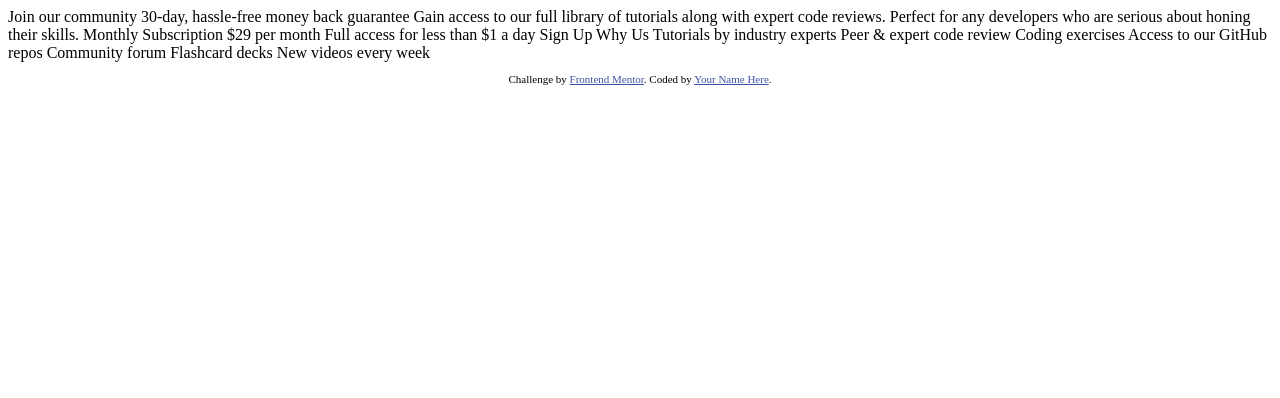
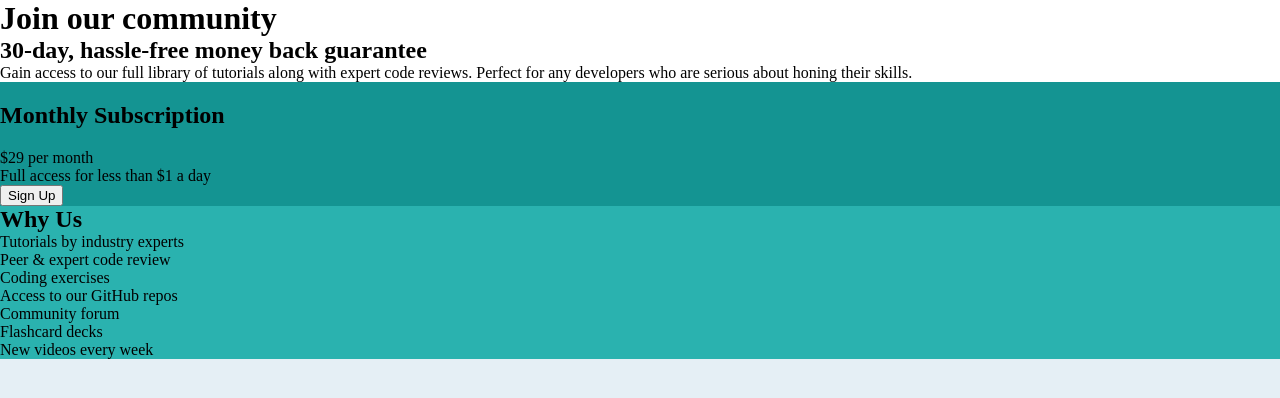
Before and after one commit to ThiagoHenriqueLinhares/single-price-grid-component-master, a plain HTML site: page index.html in a window 1280 px wide. Drawn offline with Linux system fonts and the light colour scheme.

Commit message:
Novo Projeto

```diff
--- a/index.html
+++ b/index.html
@@ -5,6 +5,7 @@
   <meta name="viewport" content="width=device-width, initial-scale=1.0"> <!-- displays site properly based on user's device -->
 
   <link rel="icon" type="image/png" sizes="32x32" href="./images/favicon-32x32.png">
+  <link rel="stylesheet" href="style.css">
 
   <title>Frontend Mentor | Single Price Grid Component</title>
 
@@ -15,36 +16,30 @@
   </style>
 </head>
 <body>
-  Join our community
+  <main>
+    <h1>Join our community</h1>
+    <h2>30-day, hassle-free money back guarantee</h2>
+    <p>
+      Gain access to our full library of tutorials along with expert code reviews.
+      Perfect for any developers who are serious about honing their skills.
+    </p>
+  </main>
+    <div class="preco">
+      <h2 class="inscricao">Monthly Subscription</h2>
+      <p>&dollar;29 per month</p>
+      <p>Full access for less than &dollar;1 a day</p>
+      <button>Sign Up</button>
+    </div>
+    <div class="porque">
+      <h2>Why Us</h2>
+        <p>Tutorials by industry experts</p>
+        <p>Peer &amp; expert code review</p>
+        <p>Coding exercises</p>
+        <p>Access to our GitHub repos</p>
+        <p>Community forum</p>
+        <p>Flashcard decks</p>
+        <p>New videos every week</p>
+    </div>
 
-  30-day, hassle-free money back guarantee
-
-  Gain access to our full library of tutorials along with expert code reviews.
-  Perfect for any developers who are serious about honing their skills.
-
-  Monthly Subscription
-
-  &dollar;29 per month
-
-  Full access for less than &dollar;1 a day
-
-  Sign Up
-
-  Why Us
-
-  Tutorials by industry experts
-  Peer &amp; expert code review
-  Coding exercises
-  Access to our GitHub repos
-  Community forum
-  Flashcard decks
-  New videos every week
-
-  <footer>
-    <p class="attribution">
-      Challenge by <a href="https://www.frontendmentor.io?ref=challenge" target="_blank">Frontend Mentor</a>.
-      Coded by <a href="#">Your Name Here</a>.
-    </p>
-  </footer>
 </body>
 </html>
--- /dev/null
+++ b/style.css
@@ -0,0 +1,24 @@
+* {
+    margin: 0;
+}
+
+body {
+    background-color: hsl(204, 43%, 93%);
+}
+
+main {
+    background-color: white;
+}
+
+.preco {
+    background-color: hsl(179, 76%, 33%);
+}
+
+.inscricao {
+    padding-top: 20px;
+    padding-bottom: 20px;
+}
+
+.porque {
+    background-color: hsl(179, 62%, 43%);
+}
```
